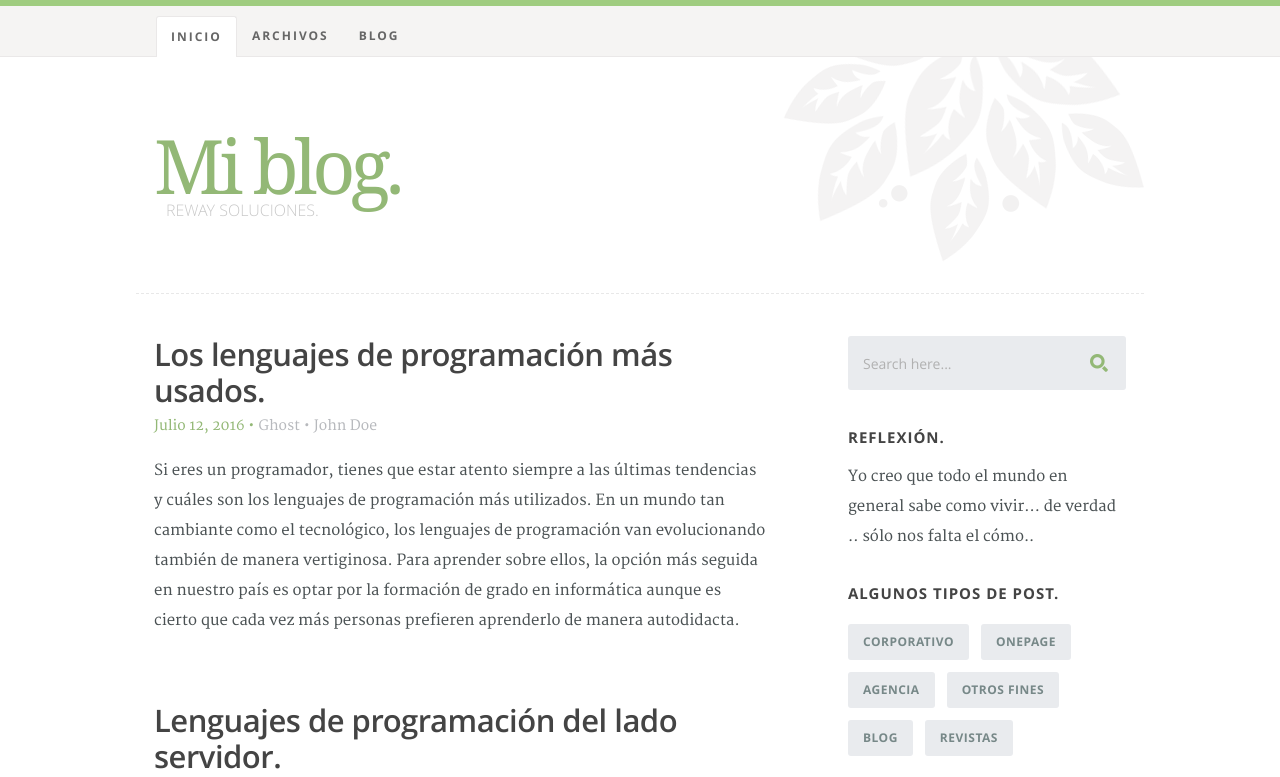
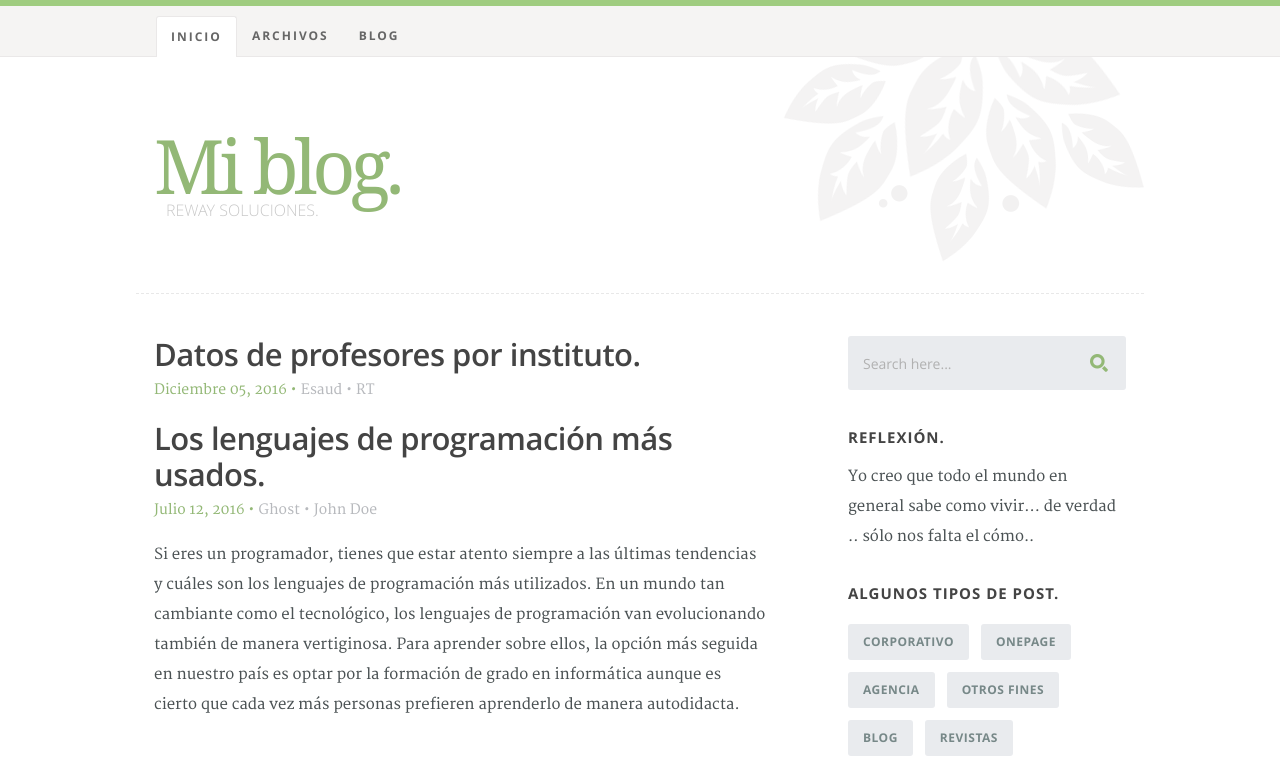
Before and after one commit to esaud27/proyecto702, a plain HTML site: page index.html in a window 1280 px wide. Shown: the top 777 px of the page. Drawn offline with nearby package versions, Linux system fonts and the light colour scheme; files whose address does not match are found by name.

Commit message:
Update index.html

```diff
--- a/index.html
+++ b/index.html
@@ -78,6 +78,28 @@
    	<div class="row">
 
    		<div id="main" class="eight columns">
+
+			<article class="entry">
+
+					<header class="entry-header">
+
+						<h2 class="entry-title">
+							<a href="https://esaud27.github.io/parcial-/" title=""> Datos de profesores por instituto.
+						</h2>
+
+						<div class="entry-meta">
+							<ul>
+								<li>Diciembre 05, 2016</li>
+								<span class="meta-sep">&bull;</span>
+								<li><a href="#" title="" rel="category tag">Esaud</a></li>
+								<span class="meta-sep">&bull;</span>
+								<li>RT</li>
+							</ul>
+						</div>
+
+					</header>
+
+
 
 	   		<article class="entry">
 
```
